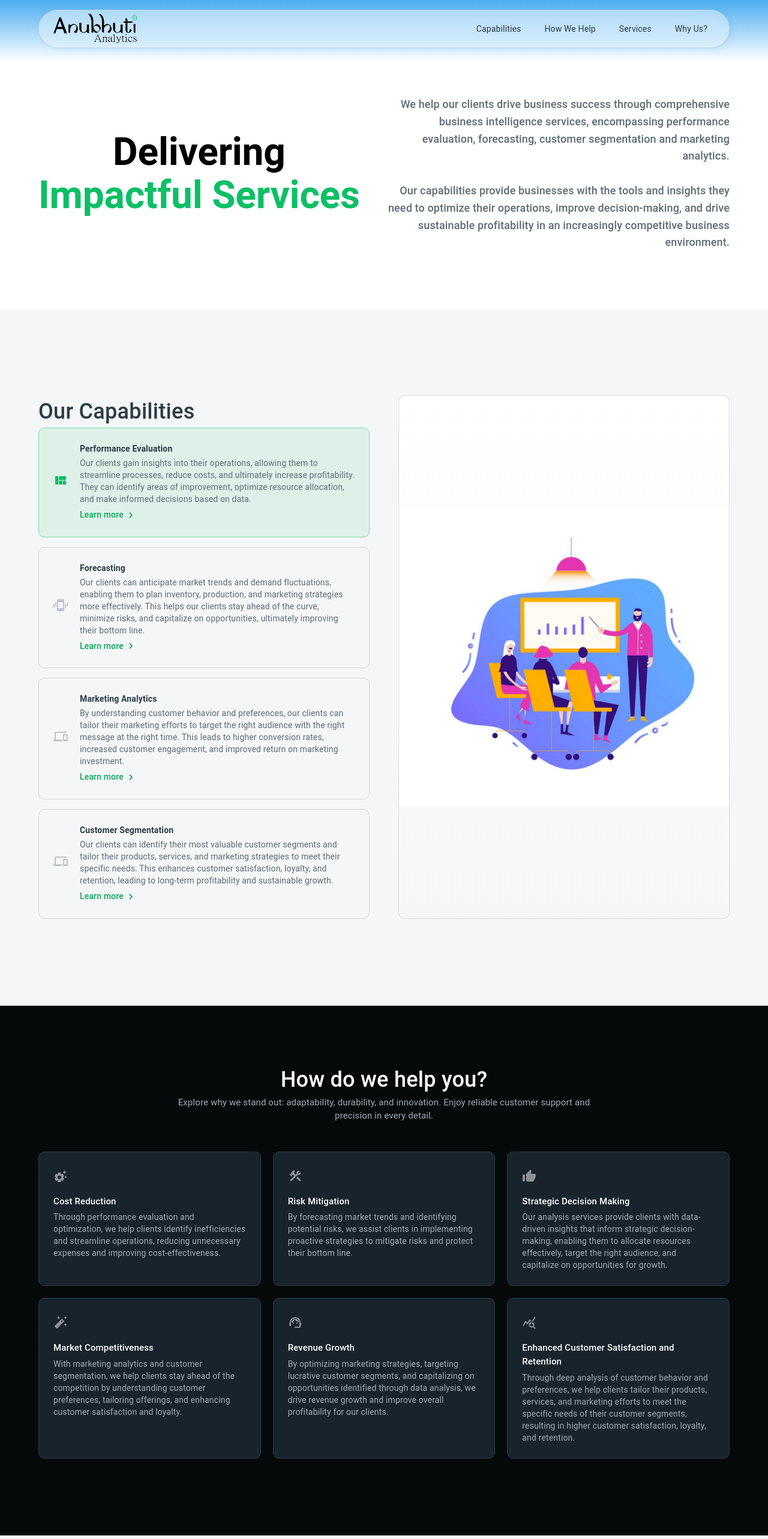
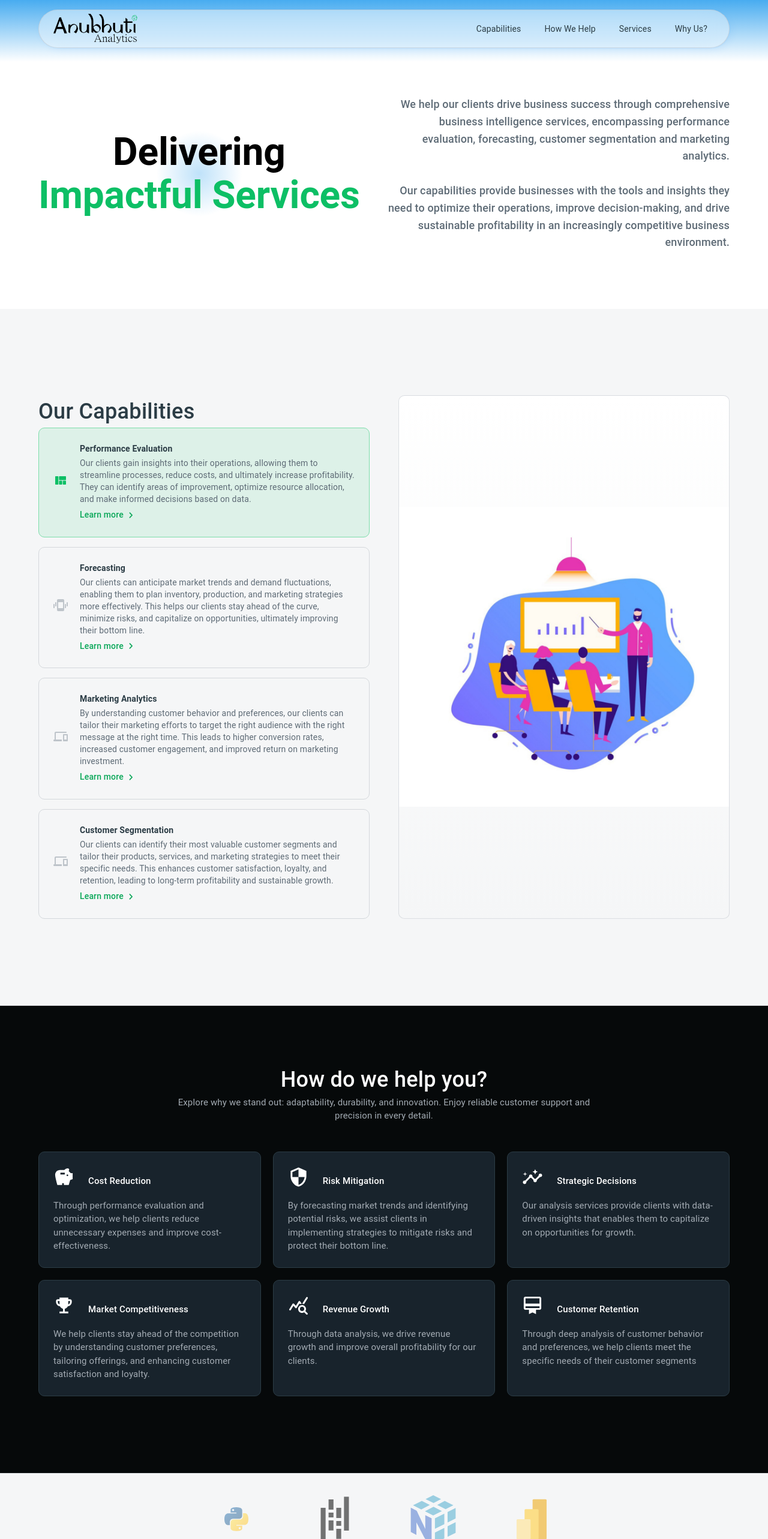
Before and after one commit to anubhutianalytica/web, a React (Create React App) app: page / in a window 1280 px wide. Shown: the top 2566 px of the page at 60% size. Built offline with nearby package versions, Linux system fonts and the light colour scheme.

Commit message:
Update How We Help

```diff
--- a/src/components/Hero.js
+++ b/src/components/Hero.js
@@ -24,7 +24,7 @@ export default function Hero() {
         sx={{
           display: "flex",
           flexDirection: "column",
-          alignItems: "flex-start", // Align items vertically to the left
+          alignItems: "flex-start",
           pt: { xs: 14, sm: 20 },
           pb: { xs: 8, sm: 12 },
         }}
@@ -35,8 +35,8 @@ export default function Hero() {
           useFlexGap
           sx={{
             width: { xs: "100%", sm: "100%" },
-            flexDirection: { xs: "column", sm: "row" }, // Column on small screens, row on larger screens
-            justifyContent: { xs: "flex-start", sm: "space-between" }, // Align items to the left on small screens, space-between on larger screens
+            flexDirection: { xs: "column", sm: "row" },
+            justifyContent: { xs: "flex-start", sm: "space-between" },
             alignItems: "flex-start",
           }}
           className="about-us-stack"
@@ -47,6 +47,8 @@ export default function Hero() {
               display: "flex",
               flexDirection: { xs: "column" },
               alignSelf: "center",
+              background: {
+                xs: "", sm: "radial-gradient(circle closest-side, rgba(72, 172, 240, 0.35) 0%, rgba(181, 37, 37, 0) 100%)"},
               textAlign: "center",
               fontSize: "clamp(3.5rem, 10vw, 4rem)",
             }}
@@ -65,17 +67,6 @@ export default function Hero() {
             >
               Impactful Services
             </Typography>
-            {/* <Stack
-              direction={{ xs: "column", sm: "row" }}
-              alignSelf="center"
-              spacing={1}
-              useFlexGap
-              sx={{ pt: 2, width: { xs: "100%", sm: "auto" } }}
-            >
-              <Button variant="contained" color="primary">
-                Start Today
-              </Button>
-            </Stack> */}
           </Typography>
           <Typography
             textAlign={{ xs: "center", sm: "end" }}
--- a/src/components/Highlights.js
+++ b/src/components/Highlights.js
@@ -1,53 +1,52 @@
-import * as React from 'react';
-import Box from '@mui/material/Box';
-import Card from '@mui/material/Card';
-import Container from '@mui/material/Container';
-import Grid from '@mui/material/Grid';
-import Stack from '@mui/material/Stack';
-import Typography from '@mui/material/Typography';
-import AutoFixHighRoundedIcon from '@mui/icons-material/AutoFixHighRounded';
-import ConstructionRoundedIcon from '@mui/icons-material/ConstructionRounded';
-import QueryStatsRoundedIcon from '@mui/icons-material/QueryStatsRounded';
-import SettingsSuggestRoundedIcon from '@mui/icons-material/SettingsSuggestRounded';
-import SupportAgentRoundedIcon from '@mui/icons-material/SupportAgentRounded';
-import ThumbUpAltRoundedIcon from '@mui/icons-material/ThumbUpAltRounded';
-
+import CardMembershipIcon from '@mui/icons-material/CardMembership';
+import EmojiEventsIcon from '@mui/icons-material/EmojiEvents';
+import InsightsIcon from '@mui/icons-material/Insights';
+import QueryStatsRoundedIcon from "@mui/icons-material/QueryStatsRounded";
+import SavingsIcon from '@mui/icons-material/Savings';
+import SecurityIcon from '@mui/icons-material/Security';
+import Box from "@mui/material/Box";
+import Card from "@mui/material/Card";
+import Container from "@mui/material/Container";
+import Grid from "@mui/material/Grid";
+import Stack from "@mui/material/Stack";
+import Typography from "@mui/material/Typography";
+import * as React from "react";
 const items = [
   {
-    icon: <SettingsSuggestRoundedIcon />,
-    title: 'Cost Reduction',
+    icon: <SavingsIcon fontSize="large"/>,
+    title: "Cost Reduction",
     description:
-      'Through performance evaluation and optimization, we help clients identify inefficiencies and streamline operations, reducing unnecessary expenses and improving cost-effectiveness.',
+      "Through performance evaluation and optimization, we help clients reduce unnecessary expenses and improve cost-effectiveness.",
   },
   {
-    icon: <ConstructionRoundedIcon />,
-    title: 'Risk Mitigation',
+    icon: <SecurityIcon fontSize="large"/>,
+    title: "Risk Mitigation",
     description:
-      'By forecasting market trends and identifying potential risks, we assist clients in implementing proactive strategies to mitigate risks and protect their bottom line.',
+      "By forecasting market trends and identifying potential risks, we assist clients in implementing strategies to mitigate risks and protect their bottom line.",
   },
   {
-    icon: <ThumbUpAltRoundedIcon />,
-    title: 'Strategic Decision Making',
+    icon: <InsightsIcon fontSize="large"/>,
+    title: "Strategic Decisions",
     description:
-      'Our analysis services provide clients with data-driven insights that inform strategic decision-making, enabling them to allocate resources effectively, target the right audience, and capitalize on opportunities for growth.',
+      "Our analysis services provide clients with data-driven insights that enables them to  capitalize on opportunities for growth.",
   },
   {
-    icon: <AutoFixHighRoundedIcon />,
-    title: 'Market Competitiveness',
+    icon: <EmojiEventsIcon fontSize="large"/>,
+    title: "Market Competitiveness",
     description:
-      'With marketing analytics and customer segmentation, we help clients stay ahead of the competition by understanding customer preferences, tailoring offerings, and enhancing customer satisfaction and loyalty.',
+      "We help clients stay ahead of the competition by understanding customer preferences, tailoring offerings, and enhancing customer satisfaction and loyalty.",
   },
   {
-    icon: <SupportAgentRoundedIcon />,
-    title: 'Revenue Growth',
+    icon: <QueryStatsRoundedIcon fontSize="large"/>,
+    title: "Revenue Growth",
     description:
-      'By optimizing marketing strategies, targeting lucrative customer segments, and capitalizing on opportunities identified through data analysis, we drive revenue growth and improve overall profitability for our clients.',
+      "Through data analysis, we drive revenue growth and improve overall profitability for our clients.",
   },
   {
-    icon: <QueryStatsRoundedIcon />,
-    title: 'Enhanced Customer Satisfaction and Retention',
+    icon: <CardMembershipIcon fontSize="large"/>,
+    title: " Customer Retention",
     description:
-      'Through deep analysis of customer behavior and preferences, we help clients tailor their products, services, and marketing efforts to meet the specific needs of their customer segments, resulting in higher customer satisfaction, loyalty, and retention.',
+      "Through deep analysis of customer behavior and preferences, we help clients meet the specific needs of their customer segments ",
   },
 ];
 
@@ -58,32 +57,31 @@ export default function Highlights() {
       sx={{
         pt: { xs: 4, sm: 12 },
         pb: { xs: 8, sm: 16 },
-        color: 'white',
-        bgcolor: '#06090a',
+        color: "white",
+        bgcolor: "#06090a",
       }}
     >
       <Container
         sx={{
-          position: 'relative',
-          display: 'flex',
-          flexDirection: 'column',
-          alignItems: 'center',
+          position: "relative",
+          display: "flex",
+          flexDirection: "column",
+          alignItems: "center",
           gap: { xs: 3, sm: 6 },
         }}
       >
         <Box
           sx={{
-            width: { sm: '100%', md: '60%' },
-            textAlign: { sm: 'left', md: 'center' },
+            width: { sm: "100%", md: "60%" },
+            textAlign: { sm: "left", md: "center" },
           }}
         >
           <Typography component="h2" variant="h4">
             How do we help you?
           </Typography>
-          <Typography variant="body1" sx={{ color: 'grey.400' }}>
-            Explore why we stand out: adaptability, durability,
-            and innovation. Enjoy reliable customer support and
-            precision in every detail.
+          <Typography variant="body1" sx={{ color: "grey.400" }}>
+            Explore why we stand out: adaptability, durability, and innovation.
+            Enjoy reliable customer support and precision in every detail.
           </Typography>
         </Box>
         <Grid container spacing={2.5}>
@@ -97,22 +95,31 @@ export default function Highlights() {
                 useFlexGap
                 sx={{
                   p: 3,
-                  height: '100%',
-                  border: '1px solid',
-                  borderColor: 'grey.800',
-                  background: 'transparent',
-                  backgroundColor: 'grey.900',
+                  height: "100%",
+                  border: "1px solid",
+                  borderColor: "grey.800",
+                  background: "transparent",
+                  backgroundColor: "grey.900",
                 }}
               >
-                <Box sx={{ opacity: '50%' }}>{item.icon}</Box>
-                <div>
-                  <Typography fontWeight="medium" gutterBottom>
+                <Stack direction="row" color="inherit" spacing={1} useFlexGap>
+                  <Box sx={{ opacity: "100%" }}>{item.icon}</Box>
+                  <Typography
+                    fontWeight="medium"
+                    gutterBottom
+                    sx={{
+                      width: "100%",
+                      alignContent: "center",
+                      pt: "8px",
+                      pl: "15px"
+                    }}
+                  >
                     {item.title}
                   </Typography>
-                  <Typography variant="body2" sx={{ color: 'grey.400' }}>
-                    {item.description}
-                  </Typography>
-                </div>
+                </Stack>
+                <Typography variant="body1" sx={{ color: "grey.400" }}>
+                  {item.description}
+                </Typography>
               </Stack>
             </Grid>
           ))}
--- a/src/views/LandingPage.js
+++ b/src/views/LandingPage.js
@@ -28,11 +28,8 @@ export default function LandingPage() {
       <NavBar mode={mode} toggleColorMode={toggleColorMode} />
       <Hero />
       <Box sx={{ bgcolor: 'background.paper' }}>
-        {/* <LogoCollection /> */}
         <Features />
         <Divider />
-        {/* <Testimonials /> */}
-        {/* <Divider /> */}
         <Highlights />
         <Divider />
         <LogoCollection />
```
